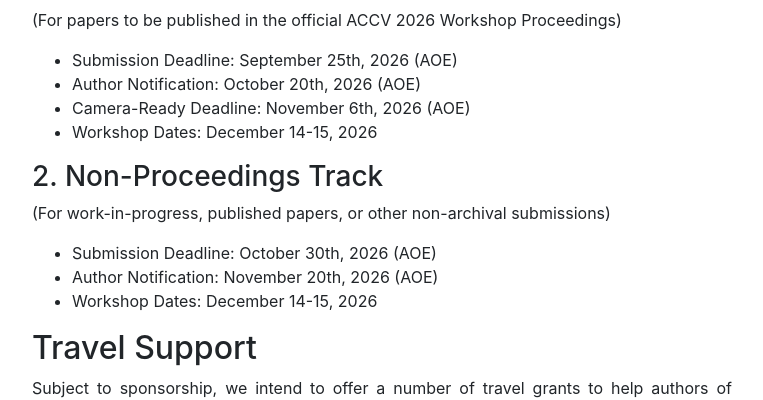
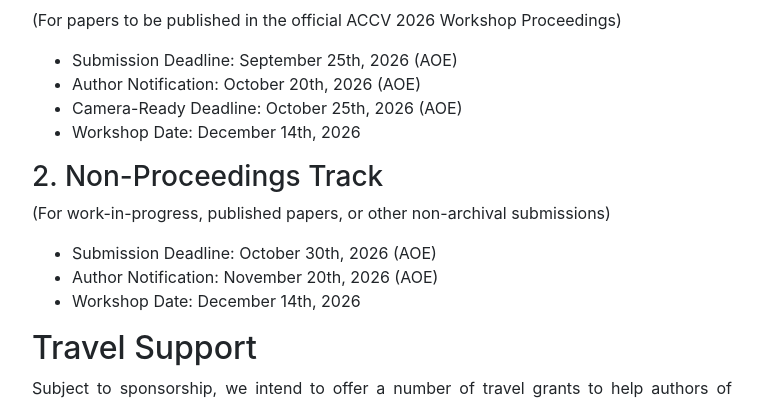
Before and after one commit to cv4dc/cv4dc.github.io, a Jekyll site: the page built from 2026/call-for-papers.md, in a window 1280 px wide and 900 px high, scrolled down 2080 px. Shown: the part 162-562 px from the top of the window, without its empty margins (68-831 px from the left). Built offline with Jekyll 4.4.1, drawn with Linux system fonts in a browser that asks for light colours; nearby versions of some CDN libraries; comment, search, counter and statistics services are not loaded; some of the changed text lies outside the part shown.

Commit message:
Move camera-ready deadline to October 25

```diff
--- a/2026/call-for-papers.md
+++ b/2026/call-for-papers.md
@@ -61,14 +61,14 @@
 (For papers to be published in the official ACCV 2026 Workshop Proceedings)
 - Submission Deadline: September 25th, 2026 (AOE)
 - Author Notification: October 20th, 2026 (AOE)
-- Camera-Ready Deadline: November 6th, 2026 (AOE)
-- Workshop Dates: December 14-15, 2026
+- Camera-Ready Deadline: October 25th, 2026 (AOE)
+- Workshop Date: December 14th, 2026
 
 ### 2. Non-Proceedings Track
 (For work-in-progress, published papers, or other non-archival submissions)
 - Submission Deadline: October 30th, 2026 (AOE)
 - Author Notification: November 20th, 2026 (AOE)
-- Workshop Dates: December 14-15, 2026
+- Workshop Date: December 14th, 2026
 
 ## Travel Support
 
--- a/_data/dates.yml
+++ b/_data/dates.yml
@@ -13,8 +13,8 @@
    countdown: 2026/10/20 23:59:59 AOE
    enabled: true
  - name: Camera-ready Submission (Proceedings Track)
-   date: November 06, 2026
-   countdown: 2026/11/06 23:59:59 AOE
+   date: October 25, 2026
+   countdown: 2026/10/25 23:59:59 AOE
    enabled: true
  - name: Paper Submission (Non-Proceedings Track)
    date: October 30, 2026
@@ -25,7 +25,7 @@
    countdown: 2026/11/20 23:59:59 AOE
    enabled: true
  - name: Workshop & Mentoring event
-   date: December 14-15, 2026
+   date: December 14, 2026
    countdown: 2026/12/14 23:59:59 AOE
    enabled: true
 
```
